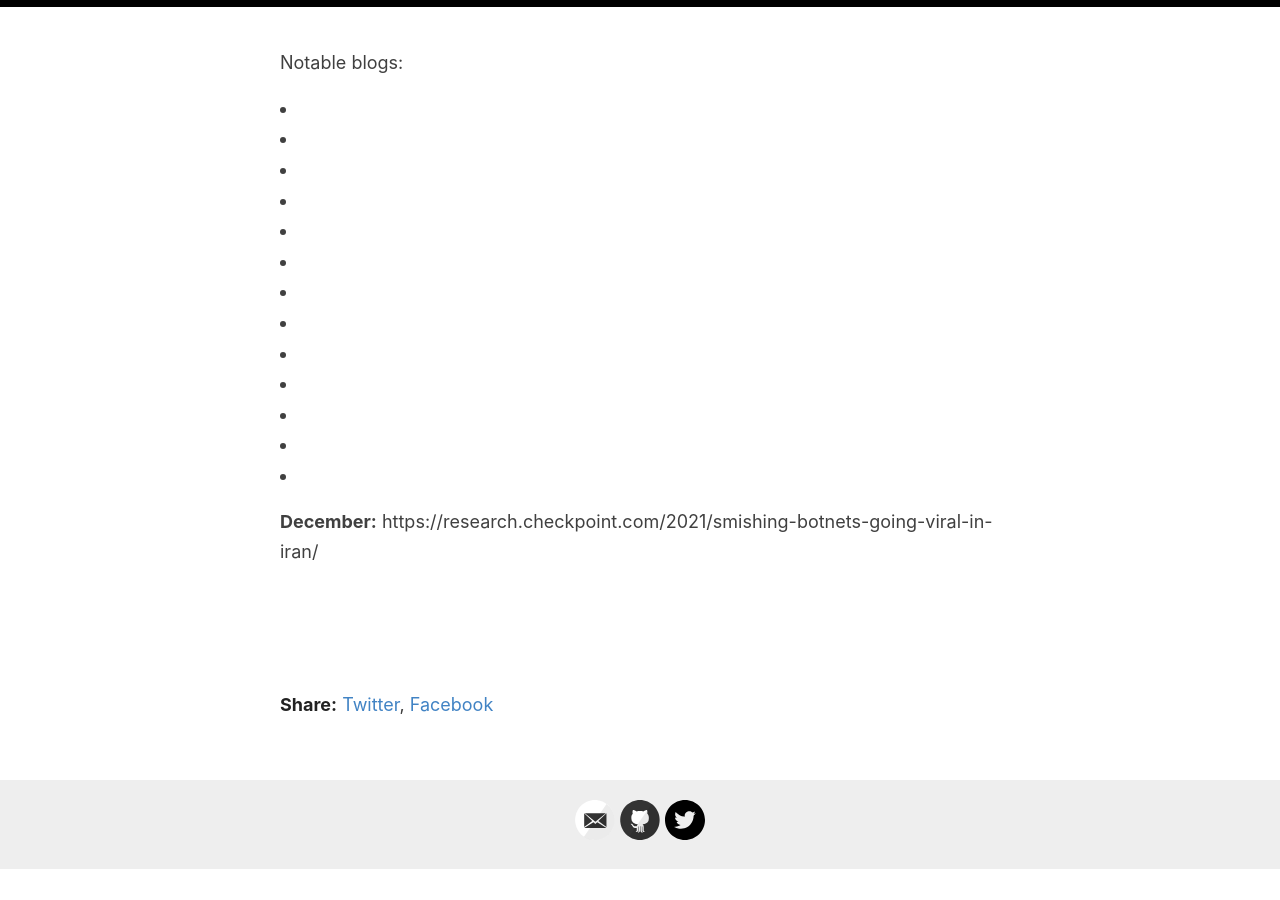
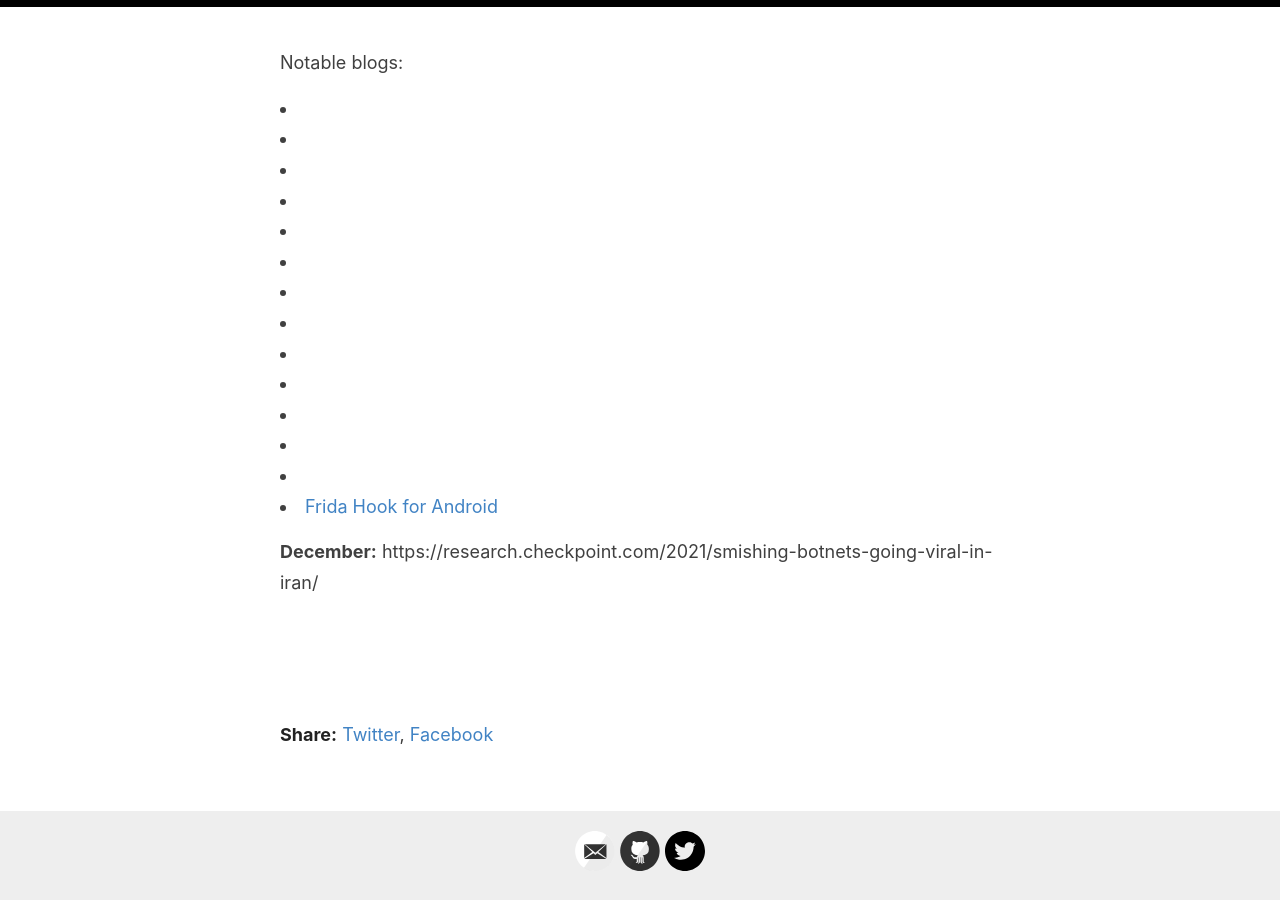
Before and after one commit to sk3ptre/sk3ptre.github.io, a Jekyll site: the page built from _posts/2021-01-18-Malware-Timeline-2021.md, in a window 1280 px wide and 900 px high, scrolled down 1920 px. Built offline with Jekyll 4.4.1, drawn with Linux system fonts in a browser that asks for light colours; before the commit the page ends 2790 px from its top, so only the background shows below that.

Commit message:
Update 2021-01-18-Malware-Timeline-2021.md

```diff
--- a/_posts/2021-01-18-Malware-Timeline-2021.md
+++ b/_posts/2021-01-18-Malware-Timeline-2021.md
@@ -69,6 +69,7 @@ Notable blogs:
 <li><a href="https://onestore.nokia.com/asset/210870"></a></li>
 <li><a href="https://github.com/su-vikas/Presentations/blob/main/Sincon2021.MobileAppHardeningRE.pdf"></a></li>
 <li><a href="https://blog.oversecured.com/Android-security-checklist-webview/"></a></li>
+<li><a href="https://github.com/cyberheartmi9/Frida-Guide/blob/main/Frida%20Guide/Frida%20Guide.md">Frida Hook for Android</a></li>
 
 
 **December:**
```
